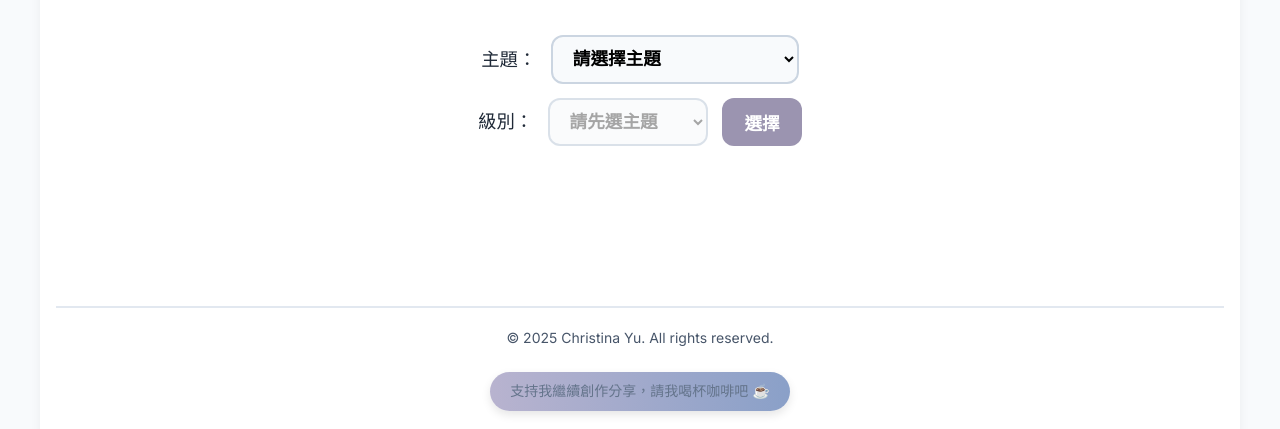
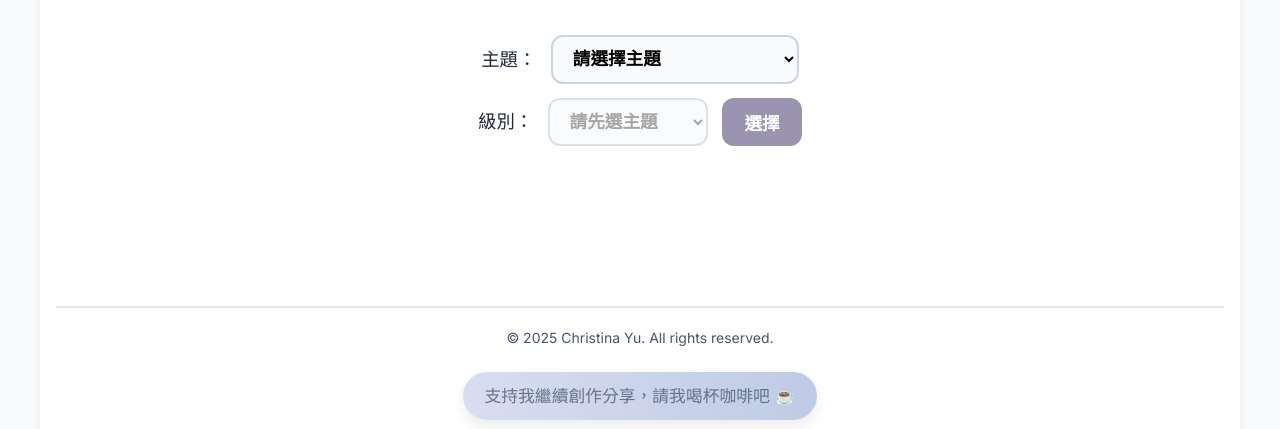
Before and after one commit to jinshuanyu/word-mapper-app, a plain HTML site: page index.html in a window 1280 px wide. Shown: the part 243-672 px from the top of the page. Drawn offline with Linux system fonts and the light colour scheme; no server answers.

Commit message:
Update index.html

```diff
--- a/index.html
+++ b/index.html
@@ -276,22 +276,28 @@
 .badges .category-tag{
   white-space: nowrap !important; /* 單一膠囊內保持單行 */
 }
-/* --- 支持我 CTA 按鈕：莫蘭迪紫藍 --- */
+/* --- 支持我 CTA 按鈕：莫蘭迪紫藍（更亮、字更大） --- */
 .support-btn{
   display:inline-block;
-  background: linear-gradient(90deg, #b8b3cf, #8aa0c8); /* 柔霧薰衣草 → 霧藍 */
-  color:#fff; font-weight:500;
-  padding:.5rem 1.25rem;
+  background: linear-gradient(90deg, #D9DDF0, #BFCBE6); /* 更亮的霧紫藍 */
+  color:#ffffff;
+  font-weight:500;
+  font-size:1.05rem;          /* 字變大 */
+  padding:.65rem 1.35rem;     /* 跟著加大間距 */
   border-radius:9999px;
-  box-shadow:0 4px 10px rgba(0,0,0,.10);
+  box-shadow:0 6px 14px rgba(0,0,0,.08);
   text-decoration:none;
-  transition: transform .15s ease, box-shadow .2s ease, opacity .2s ease, background .2s ease;
+  transition:transform .15s ease, box-shadow .2s ease, background .2s ease;
 }
 .support-btn:hover{
-  transform: scale(1.05);
-  background: linear-gradient(90deg, #a39fc4, #7a90be); /* 略深一階 */
+  transform:scale(1.06);
+  background: linear-gradient(90deg, #CCD2EC, #B1BFE1); /* hover 略深一階，仍維持柔霧感 */
 }
-.support-btn:focus{ outline:3px solid rgba(124, 136, 175, .35); outline-offset:2px; }
+.support-btn:focus{
+  outline:3px solid rgba(160, 175, 215, .45);
+  outline-offset:2px;
+}
+
 
 
   </style>
```
